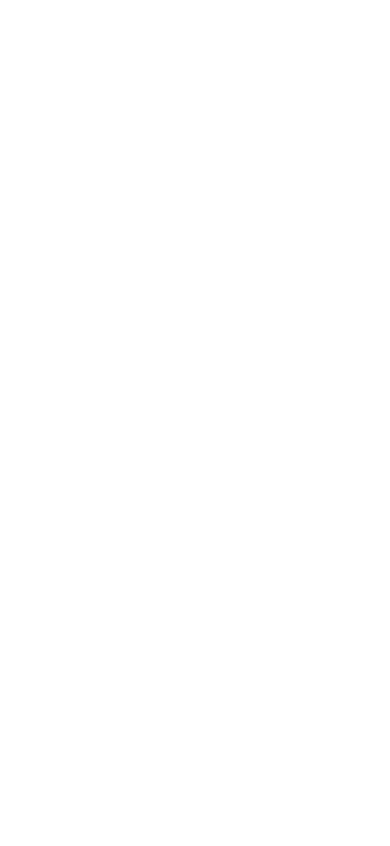
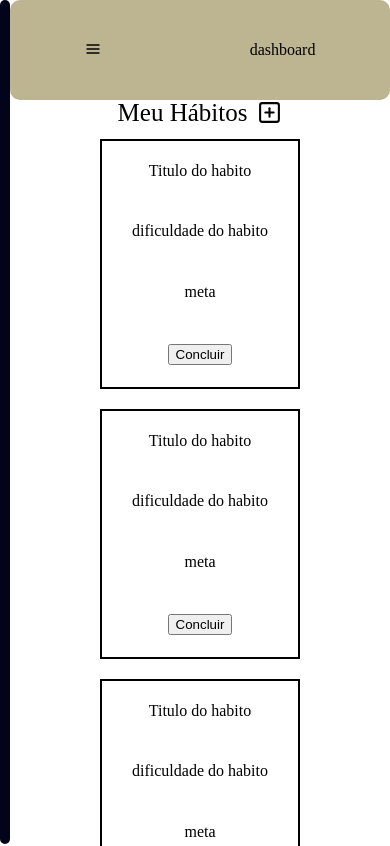
Before and after one commit to serafimmatheus/habits-1, a React (Create React App) app: page /dashboard in a window 390 px wide. Shown: the top 846 px of the page. Built offline with nearby package versions, Linux system fonts and the light colour scheme; sample sign-in values are in the browser's storage.

Commit message:
feat:creation of the dashboard mobile and desktop

```diff
--- /dev/null
+++ b/src/Components/CardsHabits/index.jsx
@@ -0,0 +1,12 @@
+import { CardsHabitsStyle } from "./style";
+
+export const CardsHabits = () => {
+  return (
+    <CardsHabitsStyle>
+      <h2>Titulo do habito</h2>
+      <p>dificuldade do habito</p>
+      <p>meta</p>
+      <button>Concluir</button>
+    </CardsHabitsStyle>
+  );
+};
--- /dev/null
+++ b/src/Components/CardsHabits/style.js
@@ -0,0 +1,18 @@
+import styled from "styled-components";
+
+export const CardsHabitsStyle = styled.div`
+  @media screen and (min-width: 320px) {
+    display: flex;
+    flex-direction: column;
+    justify-content: space-around;
+    align-items: center;
+
+    width: 200px;
+    height: 250px;
+    margin: 10px;
+    border: 2px solid black;
+  }
+
+  @media screen and (min-width: 768px) {
+  }
+`;
--- a/src/Page/Dashboard/index.jsx
+++ b/src/Page/Dashboard/index.jsx
@@ -0,0 +1,52 @@
+import {
+  HeaderDashboard,
+  BoxHeaderDashboard,
+  Header,
+  NavBar,
+  Habitos,
+  BoxHabits,
+  Main,
+} from "./style";
+
+import { FiMenu, FiPlusSquare } from "react-icons/fi";
+import { CardsHabits } from "../../Components/CardsHabits";
+
+export const Dashboar = () => {
+  const token = localStorage.getItem("@Habits:token");
+
+  console.log(token);
+  return (
+    <>
+      <Header>
+        <NavBar></NavBar>
+        <HeaderDashboard>
+          <BoxHeaderDashboard>
+            <nav>
+              <FiMenu />
+            </nav>
+            <h2>dashboard</h2>
+          </BoxHeaderDashboard>
+        </HeaderDashboard>
+      </Header>
+
+      <Main>
+        <div>
+          <Habitos>
+            <h2>Meu Hábitos</h2>
+            <span onClick={() => alert("modal")}>
+              <FiPlusSquare />
+            </span>
+          </Habitos>
+
+          <BoxHabits>
+            <CardsHabits />
+            <CardsHabits />
+            <CardsHabits />
+            <CardsHabits />
+            <CardsHabits />
+          </BoxHabits>
+        </div>
+      </Main>
+    </>
+  );
+};
--- /dev/null
+++ b/src/Page/Dashboard/style.js
@@ -0,0 +1,115 @@
+import styled from "styled-components";
+
+export const Header = styled.header`
+  @media screen and (min-width: 320px) {
+    display: flex;
+    flex-direction: row;
+  }
+`;
+
+export const NavBar = styled.div`
+  @media screen and (min-width: 320px) {
+    position: fixed;
+    width: 10px;
+    height: 100vh;
+    background-color: #03031b;
+    border-radius: 10px;
+  }
+
+  @media screen and (min-width: 768px) {
+    width: 70px;
+  }
+
+  @media screen and (min-width: 1024px) {
+    width: 120px;
+  }
+`;
+
+export const HeaderDashboard = styled.section`
+  @media screen and (min-width: 320px) {
+    display: flex;
+    justify-content: space-between;
+    position: relative;
+    left: 10px;
+    width: calc(100% - 10px);
+    height: 100px;
+    border-radius: 10px;
+    background-color: #bdb491;
+  }
+
+  @media screen and (min-width: 768px) {
+    display: flex;
+    justify-content: space-between;
+    position: relative;
+    left: 70px;
+    width: calc(100% - 70px);
+    height: 100px;
+    border-radius: 10px;
+    background-color: #bdb491;
+  }
+
+  @media screen and (min-width: 1024px) {
+    display: flex;
+    justify-content: space-between;
+    position: relative;
+    left: 120px;
+    width: calc(100% - 120px);
+    height: 100px;
+    border-radius: 10px;
+    background-color: #bdb491;
+  }
+`;
+
+export const BoxHeaderDashboard = styled.div`
+  @media screen and (min-width: 320px) {
+    width: 100%;
+    height: 100px;
+    display: flex;
+    justify-content: space-around;
+    align-items: center;
+  }
+`;
+
+export const Habitos = styled.div`
+  @media screen and (min-width: 320px) {
+    display: flex;
+    justify-content: center;
+
+    h2 {
+      font-size: 25px;
+      margin-right: 10px;
+    }
+
+    span {
+      font-size: 25px;
+    }
+  }
+`;
+
+export const BoxHabits = styled.div`
+  @media screen and (min-width: 320px) {
+    display: flex;
+    flex-wrap: wrap;
+    justify-content: center;
+  }
+`;
+
+export const Main = styled.main`
+  @media screen and (min-width: 320px) {
+    width: calc(100% - 10px);
+    position: relative;
+    left: 10px;
+  }
+
+  @media screen and (min-width: 768px) {
+    width: calc(100% - 70px);
+    position: relative;
+    left: 70px;
+  }
+
+  @media screen and (min-width: 1024px) {
+    width: calc(100% - 120px);
+    position: relative;
+    left: 120px;
+  }
+`;
--- a/src/Routes/index.js
+++ b/src/Routes/index.js
@@ -1,6 +1,7 @@
 import { Switch } from "react-router-dom";
 import { Home } from "../Page/Home/index";
 import { Login } from "../Page/Login/index";
+import { Dashboar } from "../Page/Dashboard/index";
 
 import { Route } from "./Routes";
 
@@ -13,7 +14,7 @@
 
       <Route exact path="/cadastro" component={"Cadastro"} />
 
-      <Route isPrivate exact path="/dashboard" component={"dashboard"} />
+      <Route isPrivate exact path="/dashboard" component={Dashboar} />
     </Switch>
   );
 };
```
